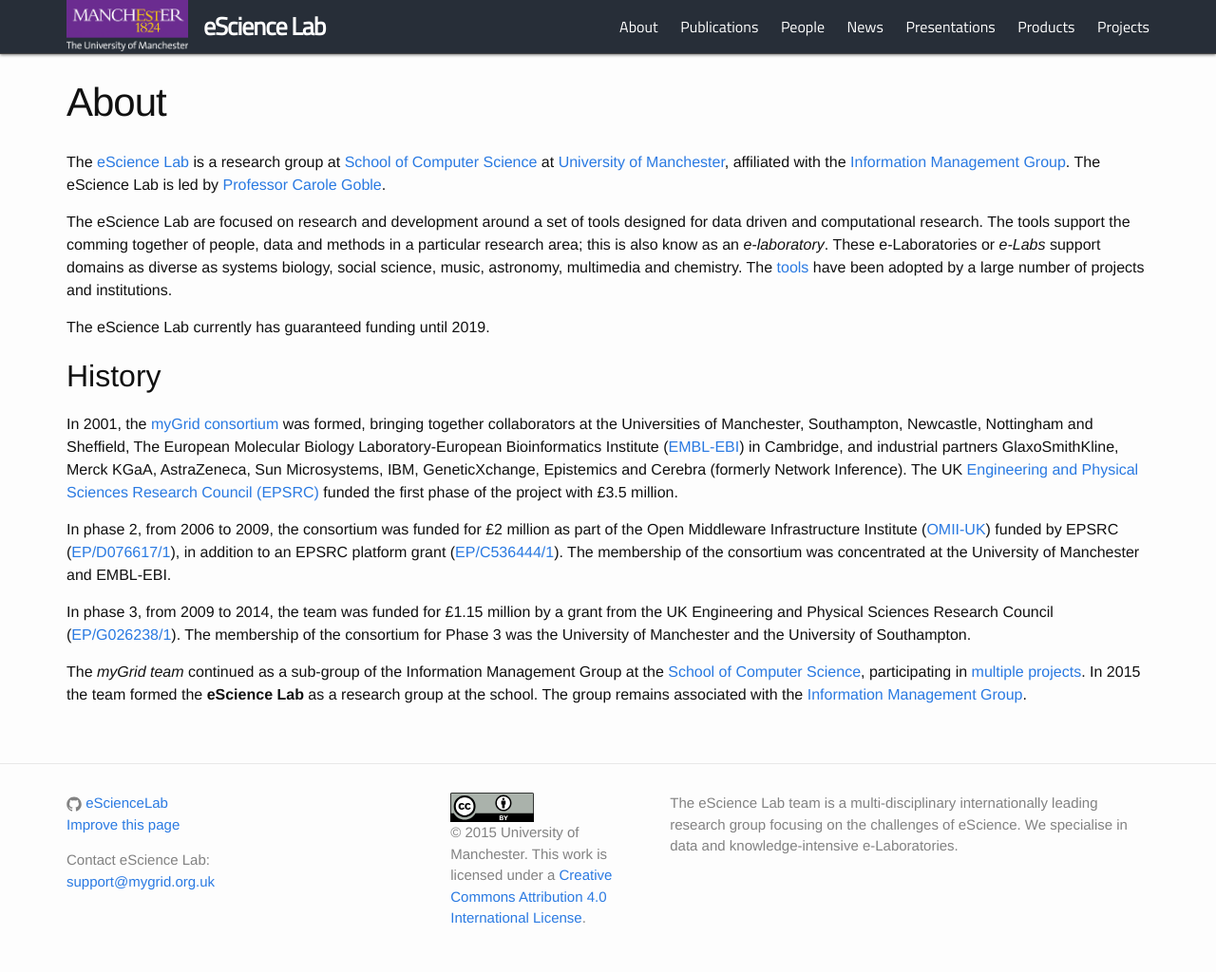
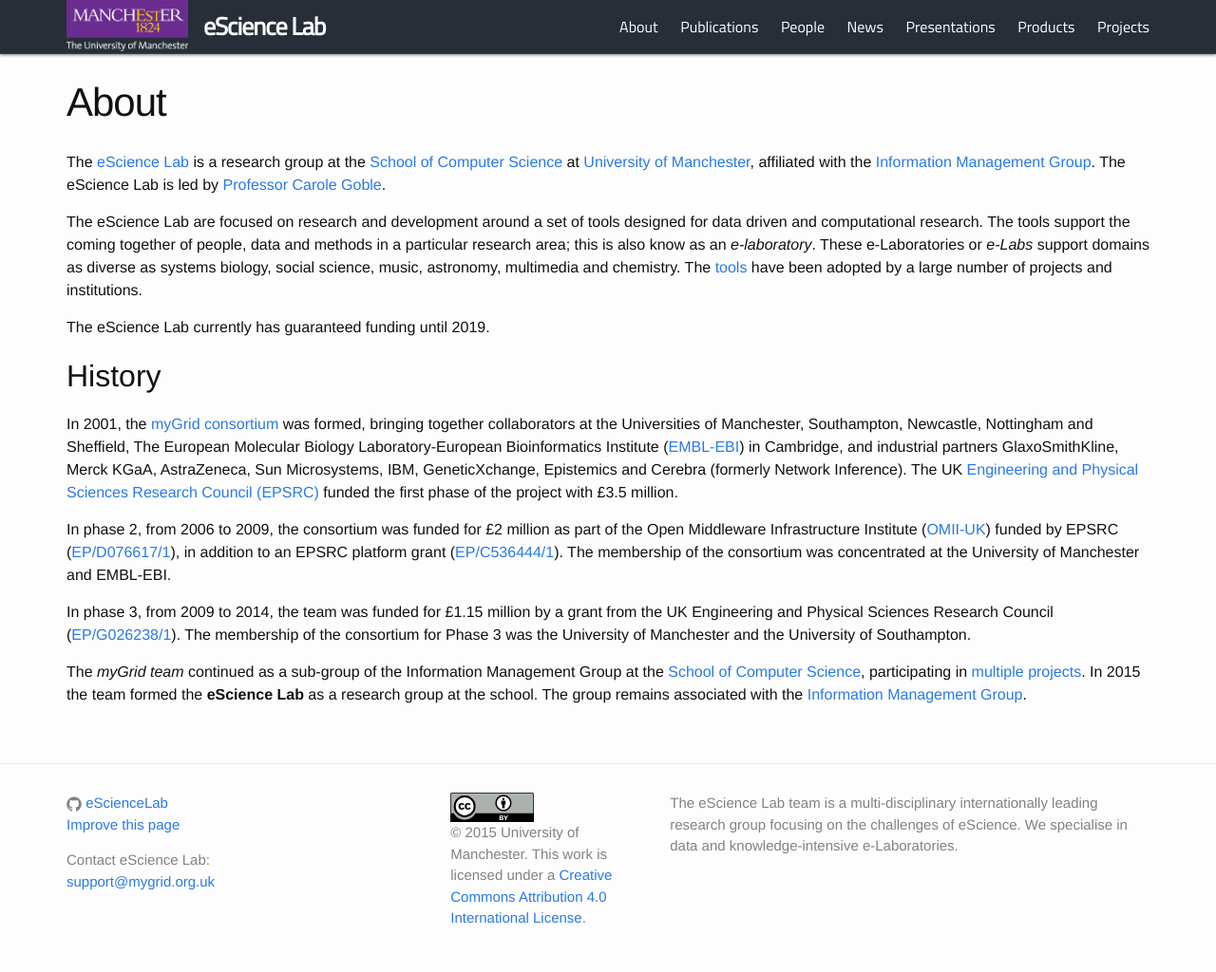
Before and after one commit to eScienceLab/eScienceLab.github.io, a Jekyll site: the page built from about.md, in a window 1280 px wide. Shown: the whole page at 95% size. Built offline with Jekyll 4.4.1, drawn with Linux system fonts in a browser that asks for light colours; comment, search, counter and statistics services are not loaded.

Commit message:
fixed a typo in the about page

```diff
--- a/about.md
+++ b/about.md
@@ -4,13 +4,13 @@
 permalink: /about/
 ---
 
-The [eScience Lab](/about/) is a research group at [School of Computer Science](http://www.cs.manchester.ac.uk/) at
+The [eScience Lab](/about/) is a research group at the [School of Computer Science](http://www.cs.manchester.ac.uk/) at
 [University of Manchester](http://www.manchester.ac.uk), affiliated with the
 [Information Management Group](http://www.cs.manchester.ac.uk/img/).
 The eScience Lab is led by
 [Professor Carole Goble](http://www.manchester.ac.uk/research/Carole.goble/).
 
-The eScience Lab are focused on research and development around a set of tools designed for data driven and computational research. The tools support the comming together of people, data and methods in a particular research area; this is also know as an _e-laboratory_. These e-Laboratories or _e-Labs_ support domains as diverse as systems biology, social science, music, astronomy, multimedia and chemistry. The [tools](/products/) have been adopted by a large number of projects and institutions.
+The eScience Lab are focused on research and development around a set of tools designed for data driven and computational research. The tools support the coming together of people, data and methods in a particular research area; this is also know as an _e-laboratory_. These e-Laboratories or _e-Labs_ support domains as diverse as systems biology, social science, music, astronomy, multimedia and chemistry. The [tools](/products/) have been adopted by a large number of projects and institutions.
 
 The eScience Lab currently has guaranteed funding until 2019.
 
```
